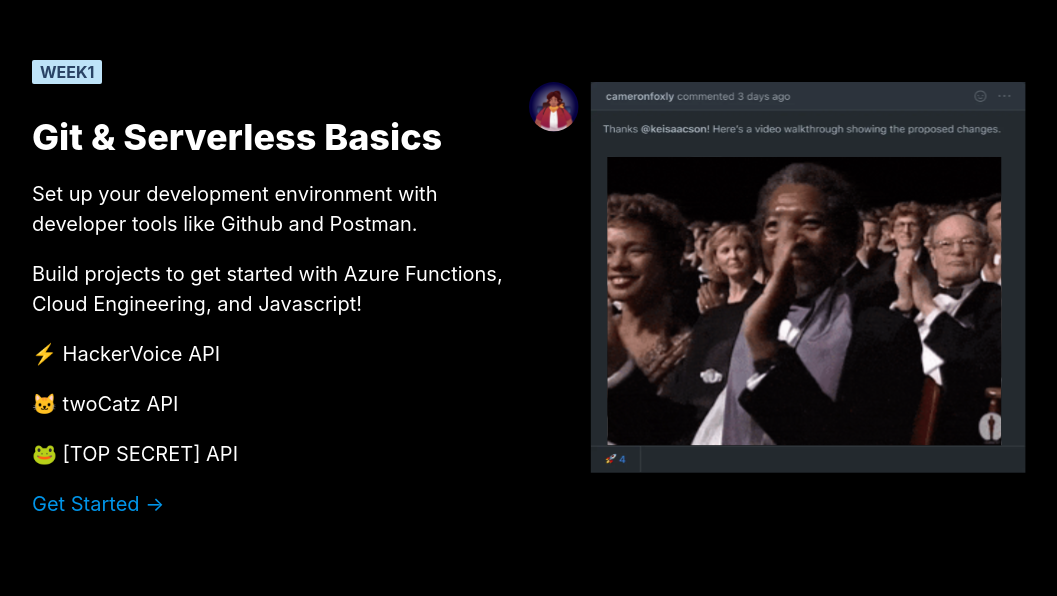
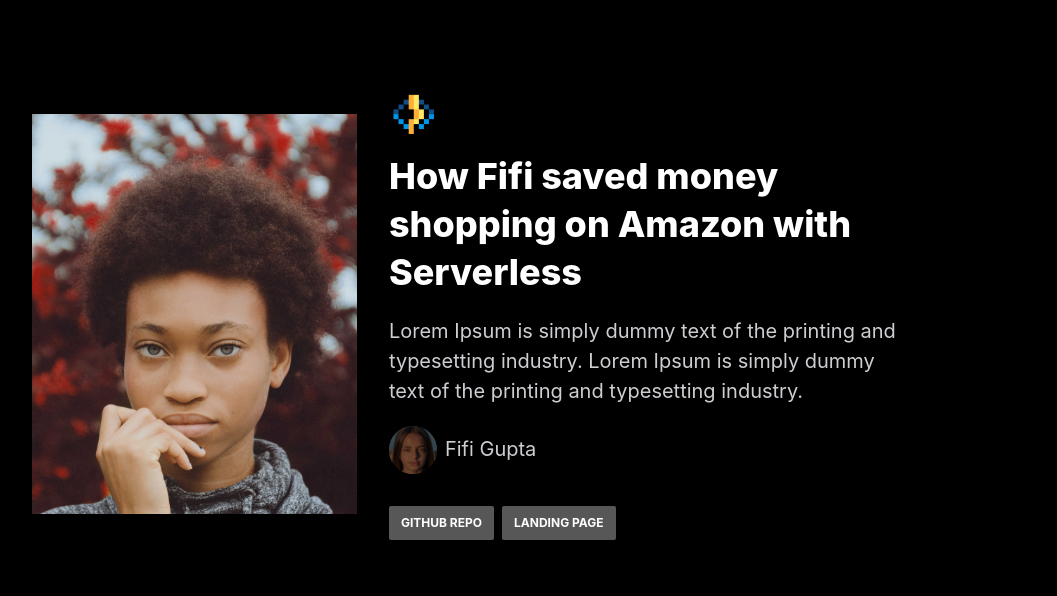
Before and after one commit to bitprj/bitproject_website, a Next.js app: page / in a window 1280 px wide. Shown: the part 2304-2900 px from the top of the page, without its empty margins (111-1168 px from the left). Built offline with nearby package versions, Linux system fonts and the light colour scheme.

Commit message:
blog style 2

```diff
--- a/components/dualcol/center.jsx
+++ b/components/dualcol/center.jsx
@@ -17,7 +17,7 @@
   import * as React from 'react'
   import Fade from 'react-reveal/Fade';
 
-  export const CenterDualCol = ({ heading, description,cta1, cta2, image, logoImage, play, cta1link, cta2link }) => {
+  export const CenterDualCol = ({ heading, description,cta1, cta2, cta1link, cta2link }) => {
     return (
       <Box as="section" bg="black" pb="12" overflow="hidden" color="white">
         <Container
--- /dev/null
+++ b/components/dualcol/descriptive.jsx
@@ -0,0 +1,131 @@
+import {
+    Box,
+    Button,
+    Flex,
+    Heading,
+    Img,
+    Container,
+    Text,
+    Badge,
+    Link,
+    useColorModeValue as mode,
+    Wrap,
+    WrapItem,
+    Avatar,
+    Stack
+} from '@chakra-ui/react'
+import Fade from 'react-reveal/Fade';
+import * as React from 'react'
+export const DescDualCol = ({ categoryLogo, heading, desc, profile, profileLogo, cta1, cta1Link, cta2Link, cta2, pic }) => {
+    return (
+        <Box as="section" bg="black" pt="24" pb="12" overflow="hidden" color="white">
+            <Container
+                maxW="container.lg"
+                p="15px"
+            >
+                <Box
+                    margin="0"
+                >
+                    <Stack
+                        direction={{
+                            base: 'column',
+                            lg: 'row',
+                        }}
+                        spacing={{
+                            base: '1rem',
+                            lg: '2rem',
+                        }}
+
+                        align={{
+                            lg: 'center',
+                        }}
+                        justify="start"
+                        display="flex"
+                    >
+                        <Img
+                            pos="relative"
+                            zIndex="1"
+                            maxH="50vh" // change this line for the image height
+                            objectFit="scale-down"
+                            src={pic}
+                            alt="Screening talent"
+                        />
+
+
+                        <Box
+                            w={{
+                                base: 'full',
+                                lg: '560px',
+                            }}
+                            h={{
+                                base: 'auto',
+                                lg: '560px',
+                            }}
+                            display="flex"
+                            alignItems="center"
+                        >
+
+
+                            <Box
+                                flex="1"
+                                maxW={{
+                                    lg: '520px',
+                                }}
+                            >
+                                <Wrap>
+                                    <WrapItem>
+                                        <Avatar src={categoryLogo} bg="transparent" />
+                                    </WrapItem>
+                                </Wrap>
+                                <Heading mt="4" as="h2" size="xl" fontWeight="extrabold" lineHeight="3rem">
+                                    {heading}
+                                </Heading>
+
+                                <Text my="5" fontSize="xl" color="#CDCDD2 ">
+                                    {desc}
+                                </Text>
+                                <Wrap>
+                                    <WrapItem>
+                                        <Avatar src={profileLogo} bg="transparent"  />
+                                        <Text fontSize="xl" my="2" ml="2" color="#CDCDD2">
+                                            {profile}
+                                        </Text>
+                                    </WrapItem>
+                                </Wrap>
+
+                                <Stack
+                                    direction={{
+                                        base: 'column',
+                                        md: 'row',
+                                    }}
+                                    spacing="4"
+                                    mt="8"
+                                >
+                                    <Stack direction="row">
+                                        <Badge bg="#575757" color="#FFFFFF" px="3" py="2">
+                                        <Link href={cta1Link}isExternal>
+                                            {cta1}
+                                        </Link>
+                                        </Badge>
+                                        <Badge bg="#575757" color="#FFFFFF" px="3" py="2">
+                                        <Link href={cta2Link}isExternal>
+                                            {cta2}
+                                        </Link>
+                                        </Badge>
+                                    </Stack>
+                                </Stack>
+                            </Box>
+
+
+
+
+                        </Box>
+
+
+                    </Stack>
+                </Box>
+            </Container>
+        </Box>
+
+    )
+}
--- a/pages/index.js
+++ b/pages/index.js
@@ -9,7 +9,7 @@
 import { OverflowDualCol } from '../components/overflowdualcol'
 import { CenterDualCol } from '../components/dualcol/center'
 import { Carousel } from '../components/carousel'
-
+import { DescDualCol } from '../components/dualcol/descriptive'
 
 export default function Home() {
   return (
@@ -41,6 +41,18 @@
         actionLink="ACTIONLINK"
       />
 
+      <DescDualCol
+        categoryLogo="/serverlessLogo.svg"
+        heading="How Fifi saved money shopping on Amazon with Serverless"
+        desc="Lorem Ipsum is simply dummy text of the printing and typesetting industry. Lorem Ipsum is simply dummy text of the printing and typesetting industry. "
+        profileLogo="/emily.svg"
+        profile="Fifi Gupta"
+        cta1="Github Repo"
+        cta2="Landing Page"
+        cta1Link="GITHUB LINK"
+        cta2Link="LANDING LINK"
+        pic="/fifi.svg"
+      />
       <DualCol
         preheading="week1"
         heading="Git & Serverless Basics"
```
Also changed, not shown: public/fifi.svg (added), public/serverlessLogo.png (added).
